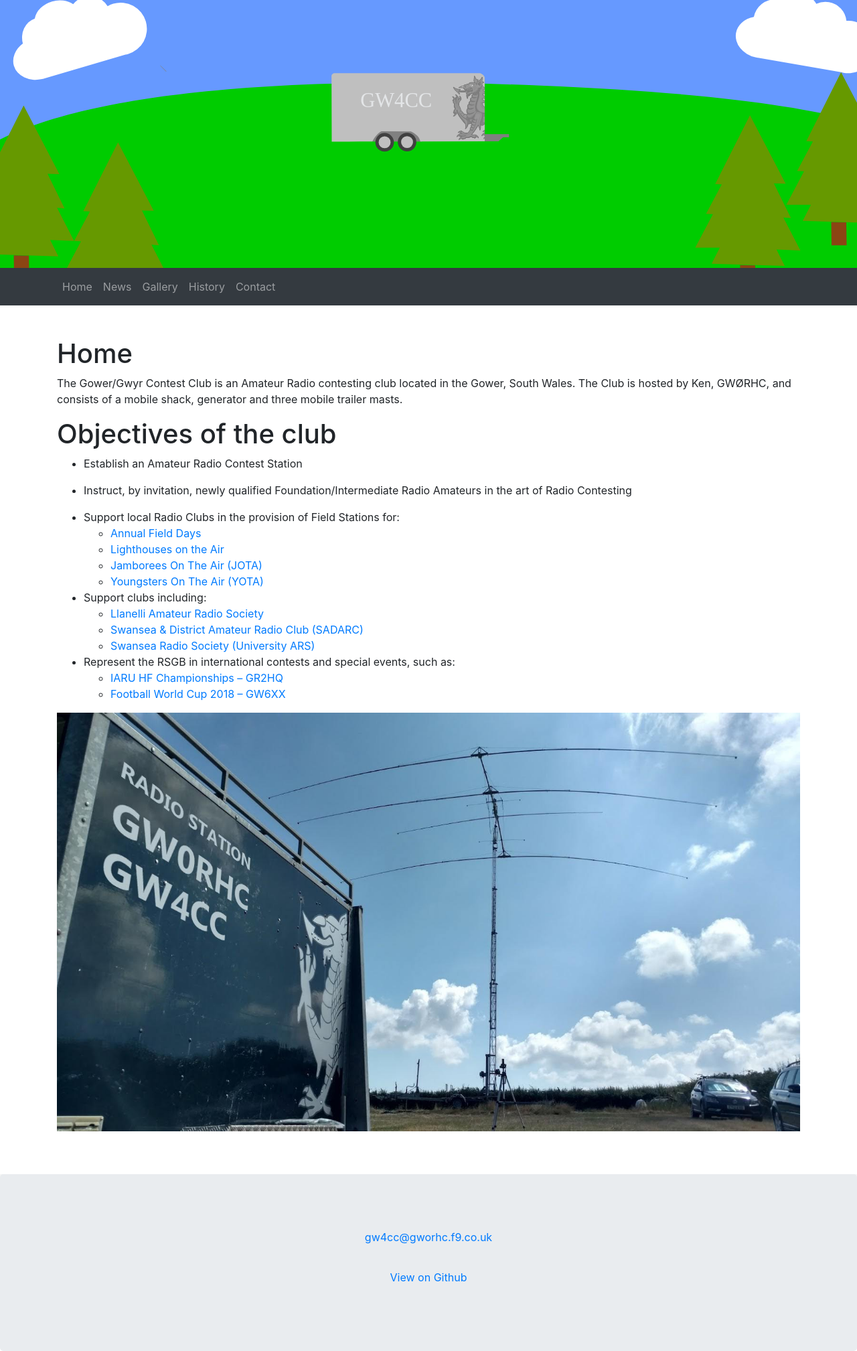
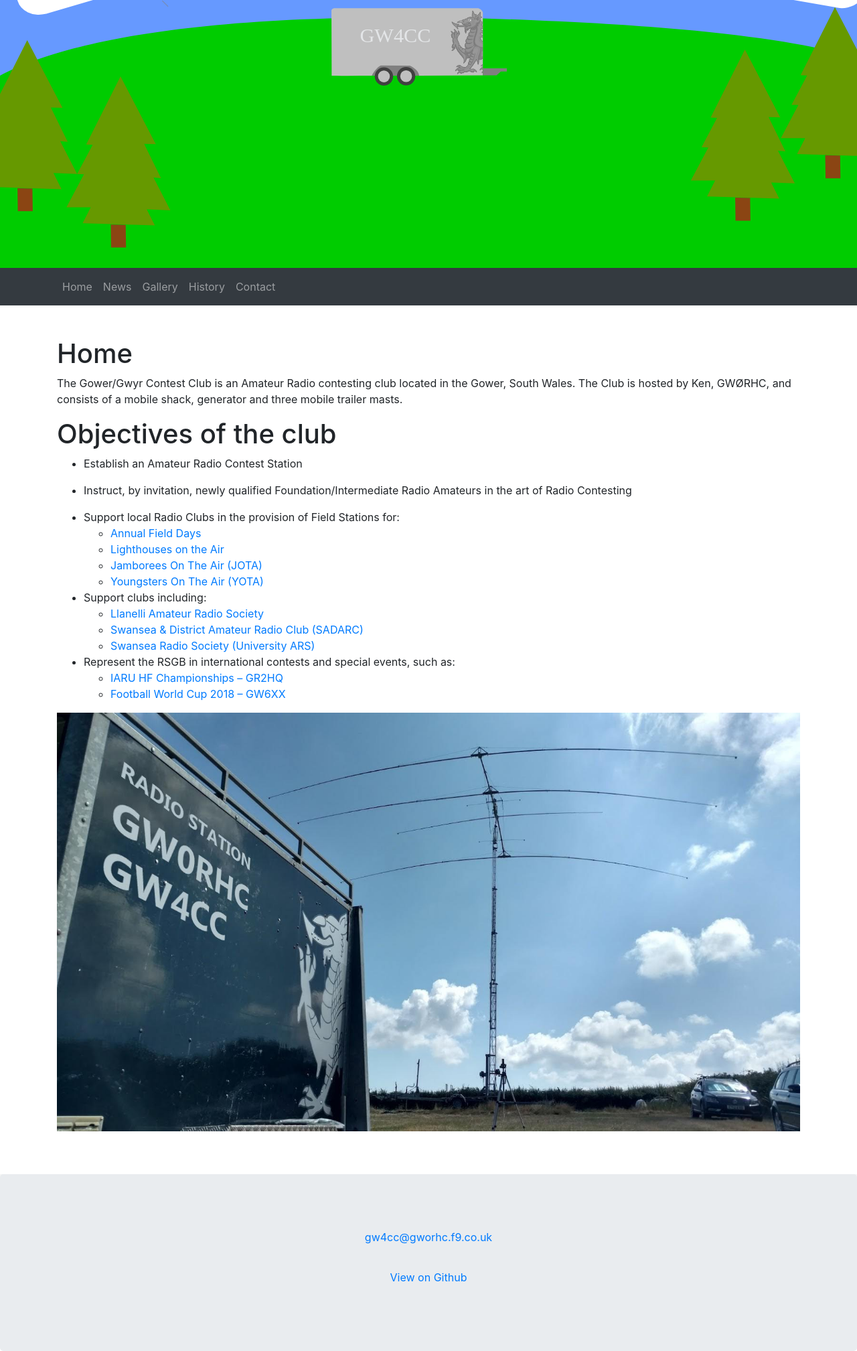
Before and after one commit to pe5er/gw4cc.wales, a Jekyll site: the page built from index.md, in a window 1280 px wide. Shown: the whole page at 67% size. Built offline with Jekyll 4.4.1, drawn with Linux system fonts in a browser that asks for light colours; our own code applies the rules of GitHub Pages for plain Markdown files.

Commit message:
Update main.scss

```diff
--- a/assets/main.scss
+++ b/assets/main.scss
@@ -24,11 +24,11 @@ body {
 .header {
  margin-bottom:0;
  margin-top:0;
- background-size: 100% 100%;
+ background-size: cover;
  background-position: center center;
  border-radius: 0 !important;
  background-repeat: no-repeat;
- background-image: url("/media/gw4cc-banner-cropped.svg");
+ background-image: url("/media/gw4cc-banner.svg");
  background-color: #71C837;
  color: white;;
  height: 400px;
```
